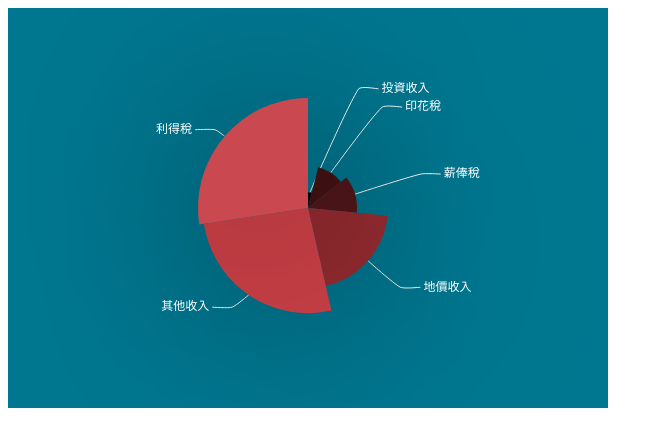
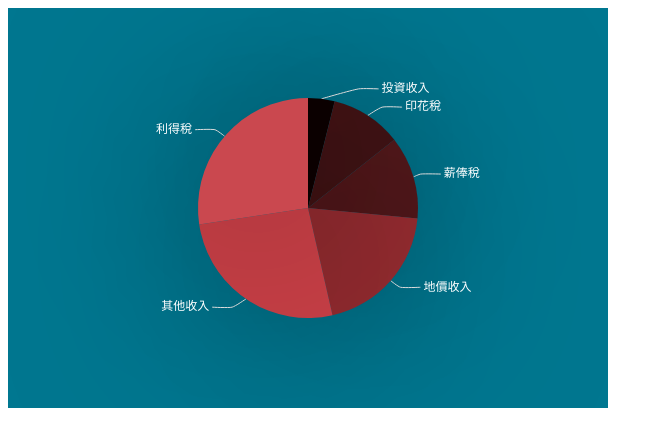
Before and after one commit to ianmaksh/honpro1, a plain HTML site: page index.html in a window 1280 px wide. Shown: the whole page, without its empty margins (0-663 px from the left). Drawn offline with Linux system fonts and the light colour scheme.

Commit message:
Update index.html

```diff
--- a/index.html
+++ b/index.html
@@ -52,7 +52,6 @@
                 {value:619, name:'薪俸稅'},
                 {value:530, name:'印花稅'}
             ].sort(function (a, b) { return a.value - b.value}),
-            roseType: 'angle',
             label: {
                 normal: {
                     textStyle: {
```
